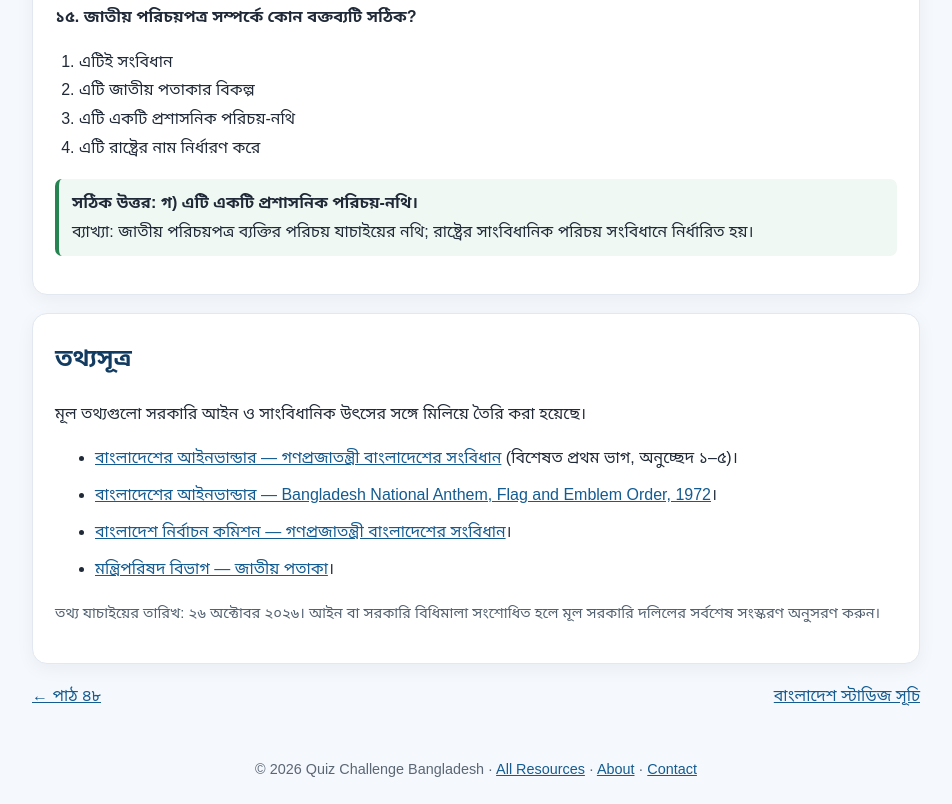
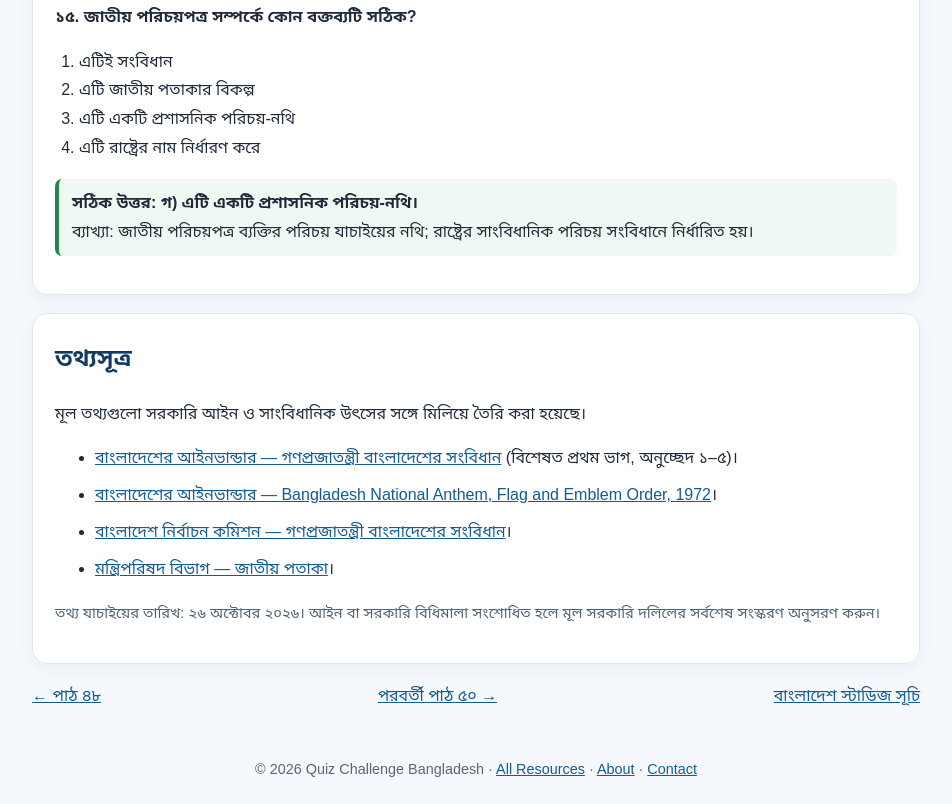
Before and after one commit to Aliakbar1974/Quiz-Challenge-Bangladesh-Website, a plain HTML site: page Resources/Bangladesh-Studies/Chapter-49/index.html in a window 1280 px wide. Shown: the part 7242-8046 px from the top of the page, without its empty margins (164-1116 px from the left). Drawn offline with Linux system fonts and the light colour scheme.

Commit message:
Add next lesson navigation to Lesson 49

```diff
--- a/Resources/Bangladesh-Studies/Chapter-49/index.html
+++ b/Resources/Bangladesh-Studies/Chapter-49/index.html
@@ -45,5 +45,5 @@
 <div class="question"><p><strong>১৫. জাতীয় পরিচয়পত্র সম্পর্কে কোন বক্তব্যটি সঠিক?</strong></p><ol class="options" type="ক"><li>এটিই সংবিধান</li><li>এটি জাতীয় পতাকার বিকল্প</li><li>এটি একটি প্রশাসনিক পরিচয়-নথি</li><li>এটি রাষ্ট্রের নাম নির্ধারণ করে</li></ol><div class="answer"><strong>সঠিক উত্তর: গ) এটি একটি প্রশাসনিক পরিচয়-নথি।</strong><br>ব্যাখ্যা: জাতীয় পরিচয়পত্র ব্যক্তির পরিচয় যাচাইয়ের নথি; রাষ্ট্রের সাংবিধানিক পরিচয় সংবিধানে নির্ধারিত হয়।</div></div>
 </section>
 <section class="panel"><h2>তথ্যসূত্র</h2><p>মূল তথ্যগুলো সরকারি আইন ও সাংবিধানিক উৎসের সঙ্গে মিলিয়ে তৈরি করা হয়েছে।</p><ul class="sources"><li><a href="https://bdlaws.minlaw.gov.bd/act-print-367.html" target="_blank" rel="noopener">বাংলাদেশের আইনভান্ডার — গণপ্রজাতন্ত্রী বাংলাদেশের সংবিধান</a> (বিশেষত প্রথম ভাগ, অনুচ্ছেদ ১–৫)।</li><li><a href="https://bdlaws.minlaw.gov.bd/act-print-418.html" target="_blank" rel="noopener">বাংলাদেশের আইনভান্ডার — Bangladesh National Anthem, Flag and Emblem Order, 1972</a>।</li><li><a href="https://ecs.gov.bd/page/the-constitution-of-the-peoples-republic-of-bangladesh" target="_blank" rel="noopener">বাংলাদেশ নির্বাচন কমিশন — গণপ্রজাতন্ত্রী বাংলাদেশের সংবিধান</a>।</li><li><a href="https://cabinet.gov.bd/pages/static-pages/6940329335ce18e1c055ed20" target="_blank" rel="noopener">মন্ত্রিপরিষদ বিভাগ — জাতীয় পতাকা</a>।</li></ul><p class="small">তথ্য যাচাইয়ের তারিখ: ২৬ অক্টোবর ২০২৬। আইন বা সরকারি বিধিমালা সংশোধিত হলে মূল সরকারি দলিলের সর্বশেষ সংস্করণ অনুসরণ করুন।</p></section>
-<div class="nav"><a href="/Resources/Bangladesh-Studies/Chapter-48/">← পাঠ ৪৮</a><a href="/Resources/Bangladesh-Studies/">বাংলাদেশ স্টাডিজ সূচি</a></div>
+<div class="nav"><a href="/Resources/Bangladesh-Studies/Chapter-48/">← পাঠ ৪৮</a><a href="/Resources/Bangladesh-Studies/Chapter-50/">পরবর্তী পাঠ ৫০ →</a><a href="/Resources/Bangladesh-Studies/">বাংলাদেশ স্টাডিজ সূচি</a></div>
 </main><footer>© 2026 Quiz Challenge Bangladesh · <a href="/Resources/">All Resources</a> · <a href="/about.html">About</a> · <a href="/contact.html">Contact</a></footer></body></html>
```
